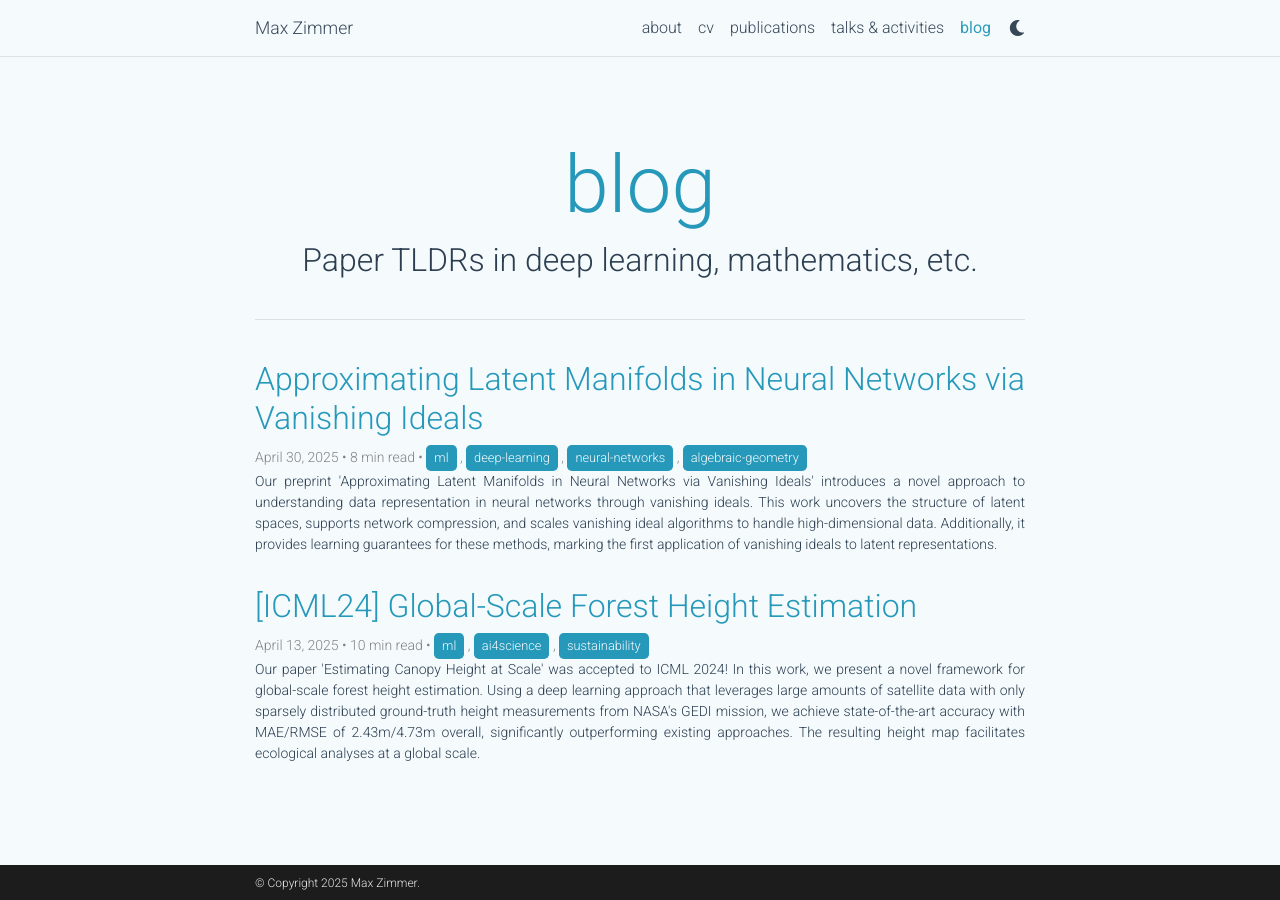
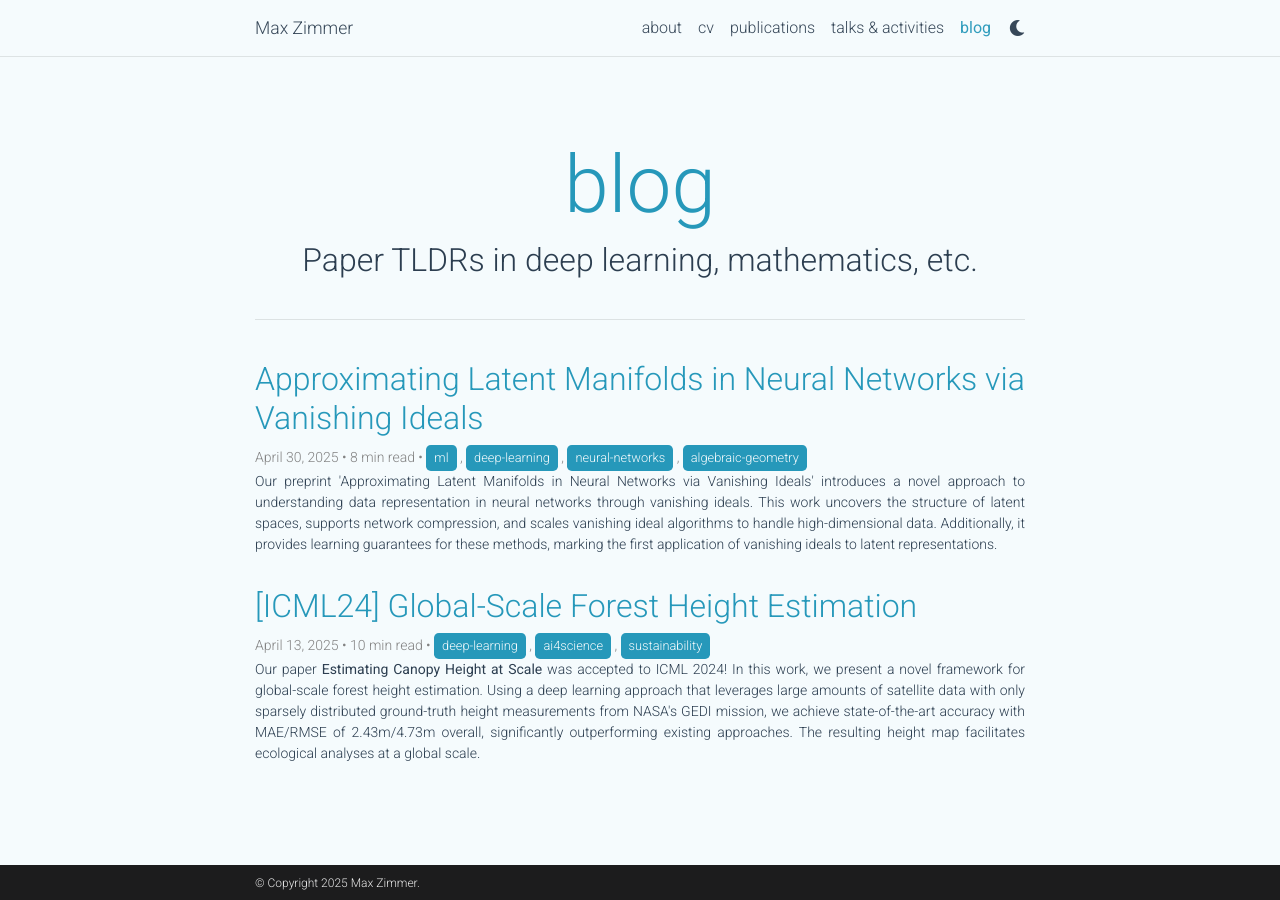
Before and after one commit to zimmer-m/zimmer-m.github.io, a Jekyll site: the page built from _pages/blog.md, in a window 1280 px wide. Built offline with Jekyll 4.4.1, drawn with Linux system fonts in a browser that asks for light colours; comment, search, counter and statistics services are not loaded; a style sheet for code colours, icons or effects is not loaded.

Commit message:
updated description

```diff
--- a/_posts/2025-04-13-estimating-canopy-height-at-scale.md
+++ b/_posts/2025-04-13-estimating-canopy-height-at-scale.md
@@ -2,8 +2,8 @@
 layout: distill
 title: "[ICML24] Global-Scale Forest Height Estimation"
 date: 2025-04-13
-description: Our paper 'Estimating Canopy Height at Scale' was accepted to ICML 2024! In this work, we present a novel framework for global-scale forest height estimation. Using a deep learning approach that leverages large amounts of satellite data with only sparsely distributed ground-truth height measurements from NASA's GEDI mission, we achieve state-of-the-art accuracy with MAE/RMSE of 2.43m/4.73m overall, significantly outperforming existing approaches. The resulting height map facilitates ecological analyses at a global scale.
-tags: [ml, ai4science, sustainability]
+description: Our paper <b>Estimating Canopy Height at Scale</b> was accepted to ICML 2024! In this work, we present a novel framework for global-scale forest height estimation. Using a deep learning approach that leverages large amounts of satellite data with only sparsely distributed ground-truth height measurements from NASA's GEDI mission, we achieve state-of-the-art accuracy with MAE/RMSE of 2.43m/4.73m overall, significantly outperforming existing approaches. The resulting height map facilitates ecological analyses at a global scale.
+tags: [deep-learning, ai4science, sustainability]
 bibliography: estimating-canopy-height-at-scale.bib
 publication_type: "ICML 2024"
 paper_url: "https://arxiv.org/abs/2406.01076"
```
